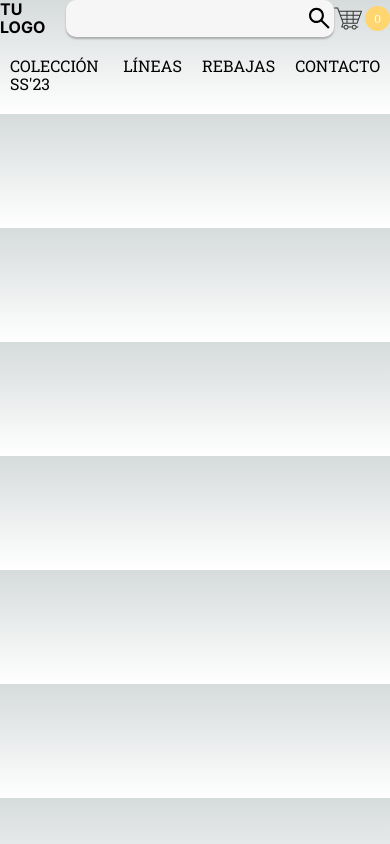
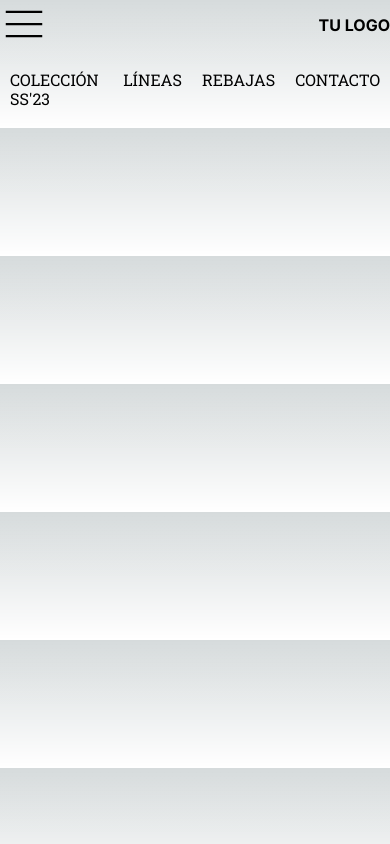
Before and after one commit to nahuelrabey/cloth-store, a Next.js app: page /dev/header.dev in a window 390 px wide. Built offline with nearby package versions, Linux system fonts and the light colour scheme.

Commit message:
nav top responsivw

```diff
--- /dev/null
+++ b/component/Desktop/index.tsx
@@ -0,0 +1,11 @@
+import { useEffect, useState } from "react";
+
+type args = { children: JSX.Element }
+export default function Desktop ({ children }: args) {
+    const [isDesktop, setDesktop] = useState(false)
+    useEffect(() => {
+        setDesktop(window.innerWidth >= 600)
+    }, [])
+
+    return isDesktop ? children : null
+}
--- /dev/null
+++ b/component/Mobile/index.tsx
@@ -0,0 +1,11 @@
+import { useEffect, useState } from "react";
+
+type args = { children: JSX.Element }
+export default function Mobile ({ children }: args) {
+    const [isMobile, setMobile] = useState(false)
+    useEffect(() => {
+        setMobile(window.innerWidth <= 600)
+    }, [])
+
+    return isMobile ? children : null
+}
--- a/component/NavTop/NavTop.module.css
+++ b/component/NavTop/NavTop.module.css
@@ -1,6 +1,6 @@
-.navTop {
-    display: flex;
-    justify-content: space-between;
+.navTopDesktop {
+  display: flex;
+  justify-content: space-between;
 }
 
 .logo {
@@ -11,3 +11,16 @@
 .logo span {
     font-weight: bolder;
 }
+
+.navTopMobile {
+    display: flex;
+    justify-content: space-between;
+}
+
+.hamburguer {
+    width: 35%;
+}
+
+.hamburguer img {
+    width: inherit;
+}
--- a/component/NavTop/NavTop.tsx
+++ b/component/NavTop/NavTop.tsx
@@ -1,12 +1,36 @@
+/* eslint-disable @next/next/no-img-element */
 import { Inter } from "@next/font/google";
+import { useEffect, useState } from "react";
+import Desktop from "../Desktop";
+import Mobile from "../Mobile";
 import SearchBar from "../SearchBar";
 import ShoppingCart from "../ShoppingCart";
 import styles from "./NavTop.module.css"
 const inter = Inter({ subsets: ['latin'] })
 
 export function NavTop() {
+    return <>
+        <Mobile><NavTopMobile /></Mobile>
+        <Desktop><NavTopDesktop /></Desktop>
+    </>
+}
+
+function NavTopMobile() {
     return (
-        <div  style={inter.style} className={styles.navTop}>
+        <div style={inter.style} className={styles.navTopMobile}>
+            <div className={styles.hamburguer}>
+                <img src="/menu.svg" alt="menu" />
+            </div>
+            <div className={styles.logo}>
+                <span>TU LOGO</span>
+            </div>
+        </div>
+    )
+}
+
+function NavTopDesktop() {
+    return (
+        <div style={inter.style} className={styles.navTopDesktop}>
             <div className={styles.logo}>
                 <span>TU LOGO</span>
             </div>
```
Also changed, not shown: public/menu.svg (added).
